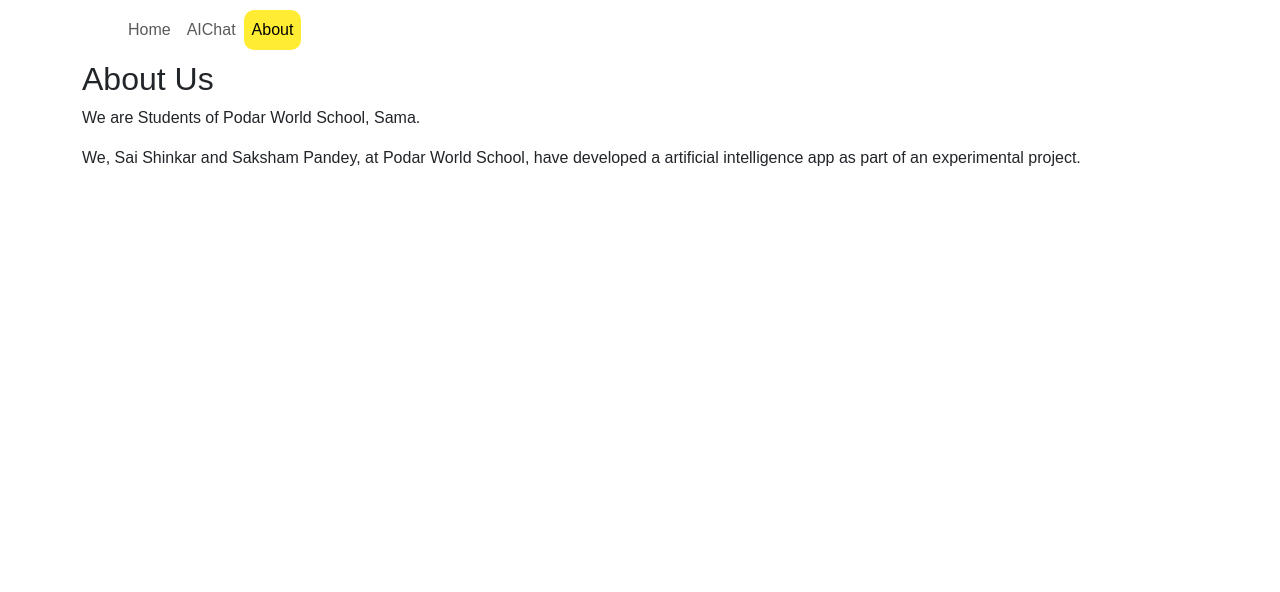
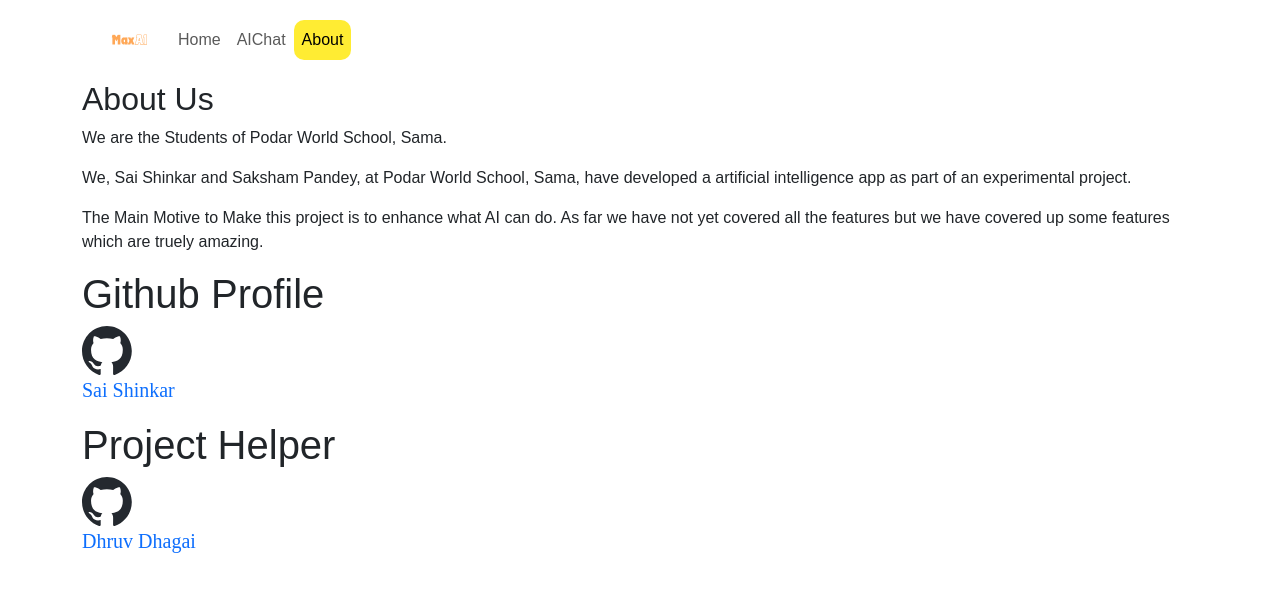
Before and after one commit to saishinkar2/maxai, a website: page about.html in a window 1280 px wide. Drawn offline with nearby package versions, Linux system fonts and the light colour scheme.

Commit message:
Major Changes

```diff
--- a/about.html
+++ b/about.html
@@ -3,7 +3,7 @@
 <head>
     <meta charset="UTF-8">
     <meta name="viewport" content="width=device-width, initial-scale=1.0">
-    <title>MaxAI Team - About Us</title>
+    <title>MaxAI - About Us</title>
     <link href="https://cdn.jsdelivr.net/npm/bootstrap@5.3.2/dist/css/bootstrap.min.css" rel="stylesheet" integrity="sha384-T3c6CoIi6uLrA9TneNEoa7RxnatzjcDSCmG1MXxSR1GAsXEV/Dwwykc2MPK8M2HN" crossorigin="anonymous">
     <link rel="stylesheet" href="style.css">
     <link
@@ -27,8 +27,30 @@
         <div class="container">
             <section class="about">
                 <h2>About Us</h2>
-                <p>We are Students of Podar World School, Sama.</p>
-                <p>We, Sai Shinkar and Saksham Pandey, at Podar World School, have developed a artificial intelligence app as part of an experimental project. </p>
+                <p>We are the Students of Podar World School, Sama.</p>
+                <p>We, Sai Shinkar and Saksham Pandey, at Podar World School, Sama,
+                  have developed a artificial intelligence app as part of an experimental project. </p>
+                  <p>The Main Motive to Make this project is to enhance what AI can do. As far we have not yet covered all
+                    the features but we have covered up some features which are truely amazing.</p>
+
+                    <h1>Github Profile</h1>
+
+                    <div class="github-profile">
+                      <a href="https://github.com/saishinkar2" target="_blank">
+                          <img src="github-mark.svg" alt="GitHub Logo 1" width="50" height="50" class="img img-fluid">
+                      </a>
+                      <p><a href="https://github.com/saishinkar2" target="_blank" style="text-decoration: none; font-family:bold; font-size:20px;">Sai Shinkar</a></p>
+                  </div>
+
+                  <h1>Project Helper</h1>
+
+                  <div class="github-profile">
+                    <a href="https://github.com/dhdhagai" target="_blank">
+                        <img src="github-mark.svg" alt="GitHub Logo 1" width="50" height="50" class="img img-fluid">
+                    </a>
+                    <p><a href="https://github.com/dhdhagai" target="_blank" style="text-decoration: none; font-family:bold; font-size:20px;">Dhruv Dhagai</a></p>
+                </div>
+
             </section>
             <script src="https://code.jquery.com/jquery-3.7.1.min.js" integrity="sha256-/JqT3SQfawRcv/BIHPThkBvs0OEvtFFmqPF/lYI/Cxo=" crossorigin="anonymous"></script>
             <script src="https://cdn.jsdelivr.net/npm/@popperjs/core@2.9.1/dist/umd/popper.min.js"></script>
--- a/dark.js
+++ b/dark.js
@@ -10,7 +10,6 @@
       case "aichat":
         $(".nav-link").removeClass("active");
         $(".hm-aichat").addClass("active bulu");
-
         break;
         case "about":
         $(".nav-link").removeClass("active");
--- a/header.html
+++ b/header.html
@@ -4,7 +4,7 @@
 
                       <nav class="navbar navbar-expand-lg"style="padding: 10px;border-radius:10px;" id="navbar">
                           <div class="container-fluid">
-                            <a class="navbar-brand" href="/"><img src="HM_logo.png" alt=""></a>
+                            <a class="navbar-brand" href="/"><img src="MaxAI.png" alt=""></a>
                             <button class="navbar-toggler" type="button" data-bs-toggle="collapse" data-bs-target="#navbarNav" aria-controls="navbarNav" aria-expanded="false" aria-label="Toggle navigation">
                               <span class="navbar-toggler-icon"></span>
                             </button>
```
Also changed, not shown: index.html (+1 -1 lines), MaxAI.png (added), android-chrome-192x192.png (added), android-chrome-512x512.png (added), apple-touch-icon.png (added), favicon-16x16.png (added), favicon-32x32.png (added), site.webmanifest (added).
